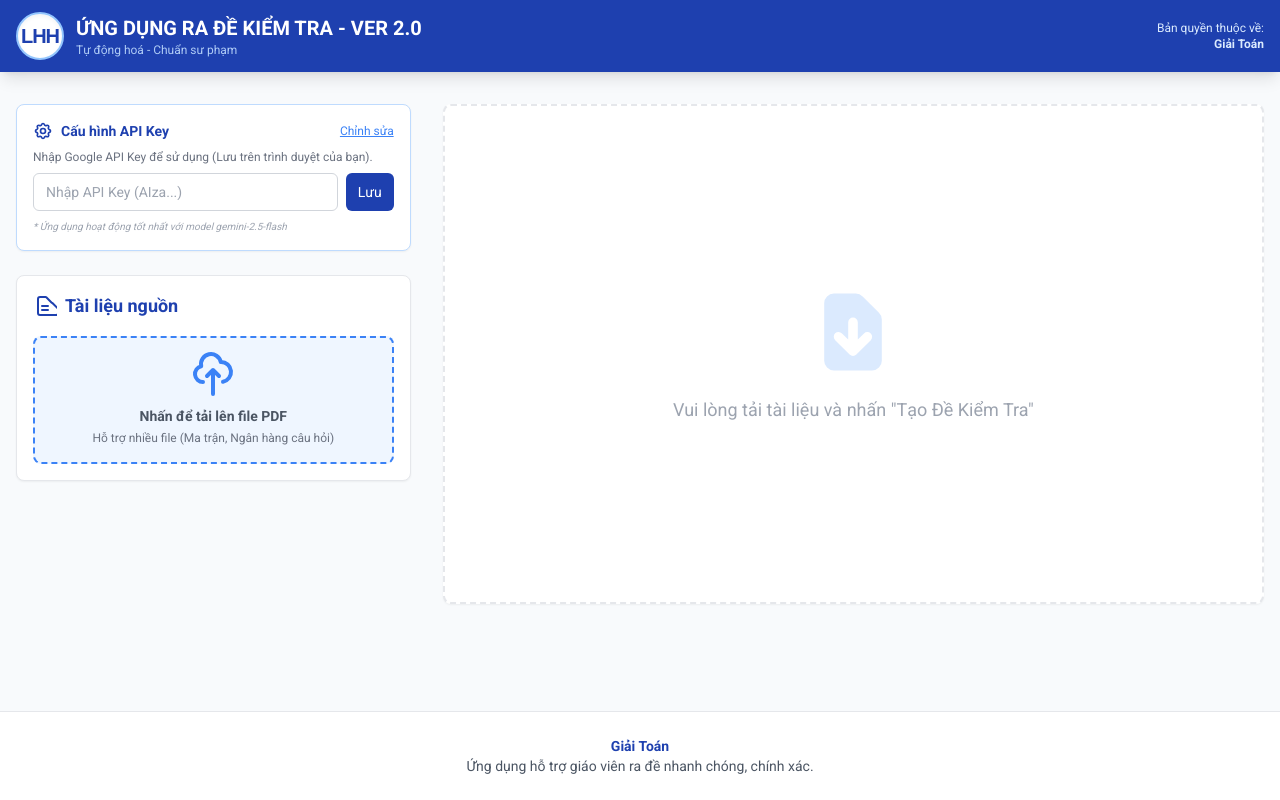
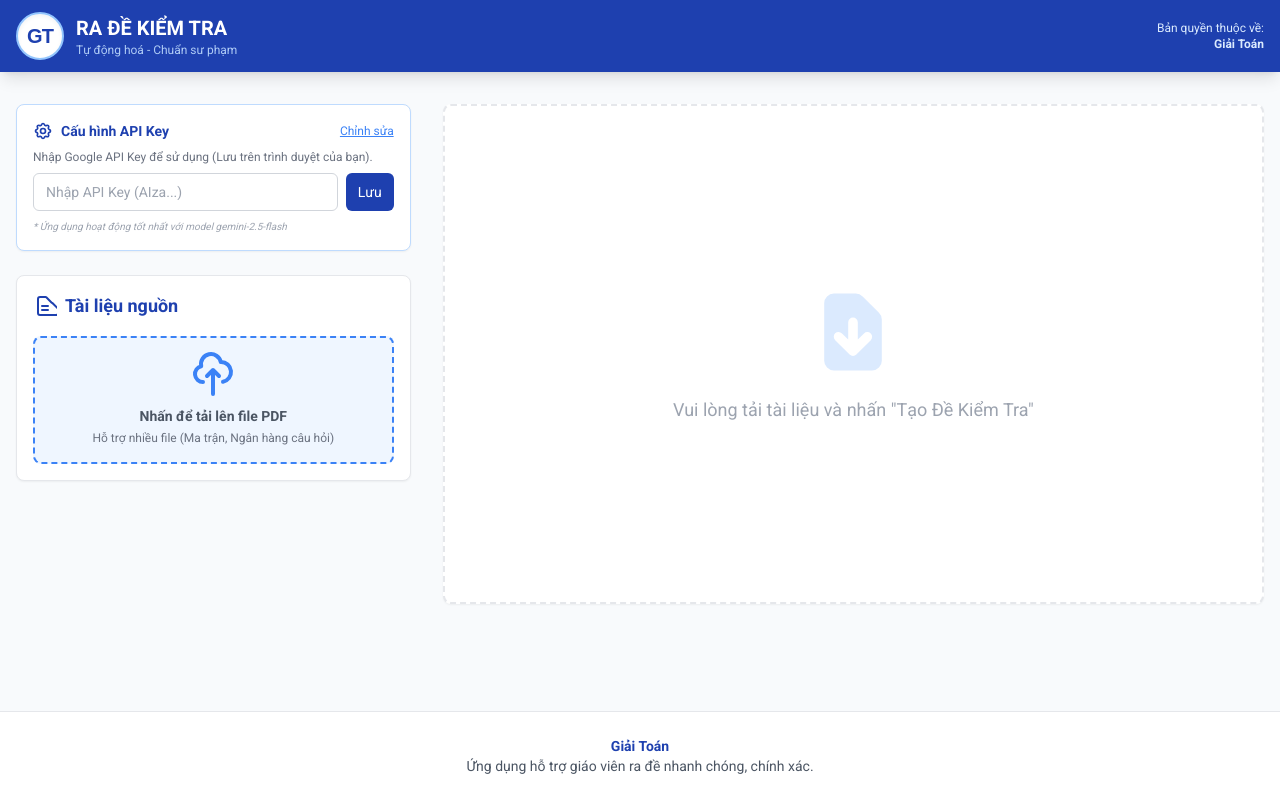
Before and after one commit to giaitoan/radekiemtra, a React (Vite) app: page / in a window 1280 px wide. Built offline with nearby package versions, Linux system fonts and the light colour scheme.

Commit message:
Change logo text from 'LHH' to 'GT' and update header

```diff
--- a/components/Header.tsx
+++ b/components/Header.tsx
@@ -9,11 +9,11 @@ const Header: React.FC = () => {
           {/* Creative Logo LHH */}
           <div className="w-12 h-12 bg-white rounded-full flex items-center justify-center shadow-inner border-2 border-blue-300">
             <span className="text-primary font-black text-xl tracking-tighter" style={{ fontFamily: 'Arial, sans-serif' }}>
-              LHH
+              GT
             </span>
           </div>
           <div>
-            <h1 className="text-lg md:text-xl font-bold leading-tight uppercase">ỨNG DỤNG RA ĐỀ KIỂM TRA - Ver 2.0</h1>
+            <h1 className="text-lg md:text-xl font-bold leading-tight uppercase">RA ĐỀ KIỂM TRA</h1>
             <p className="text-xs text-blue-200 opacity-90">Tự động hoá - Chuẩn sư phạm</p>
           </div>
         </div>
```
